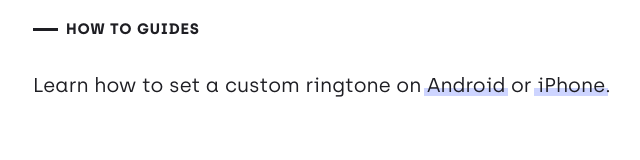
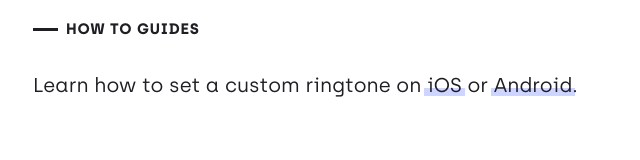
Before and after one commit to frabonomi/sober-ringtones, a Next.js app: page / in a window 1280 px wide. Shown: the part 765-925 px from the top of the page, without its empty margins (151-791 px from the left). Built offline with nearby package versions, Linux system fonts and the light colour scheme.

Commit message:
fix: styling adjustments

```diff
--- a/app/guides/add-custom-ringtone-android/page.tsx
+++ b/app/guides/add-custom-ringtone-android/page.tsx
@@ -8,7 +8,6 @@ import phoneRingtoneImage from "../../../public/guides/android/phone-ringtone.pn
 import mySoundsImage from "../../../public/guides/android/my-sounds.png";
 import mySoundsSelectImage from "../../../public/guides/android/my-sounds-select.png";
 import { Metadata } from "next";
-import SectionTitle from "@/app/components/sectionTitle";
 
 export const metadata: Metadata = {
   title: "How to set a custom ringtone on Android - A step-by-step guide",
@@ -36,7 +35,6 @@ export default async function AddCustomRingtoneAndroidPage() {
       </p>
 
       <main className={styles.guides__main}>
-        <SectionTitle>A step-by-step guide</SectionTitle>
         <ol className={styles.guides__steps}>
           <li>
             Download the file you want to use as a ringtone. Check out{" "}
--- a/app/guides/guides.module.css
+++ b/app/guides/guides.module.css
@@ -84,8 +84,12 @@ ol.guides__steps {
   border-radius: 1rem;
   display: flex;
   justify-content: center;
-  padding: 4rem;
+  padding: 1rem;
   margin-top: 2rem;
+
+  @media screen and (min-width: 960px) {
+    padding: 4rem;
+  }
 }
 
 .guides__imageContainerBottom {
--- a/app/page.tsx
+++ b/app/page.tsx
@@ -41,11 +41,11 @@ export default function Home() {
             <div>
               <p className={styles.page__paragraph}>
                 Learn how to set a custom ringtone on{" "}
+                <Link href={"/guides/add-custom-ringtone-iphone"}>iOS</Link> or{" "}
                 <Link href={"/guides/add-custom-ringtone-android"}>
                   Android
-                </Link>{" "}
-                or{" "}
-                <Link href={"/guides/add-custom-ringtone-iphone"}>iPhone</Link>.
+                </Link>
+                .
               </p>
             </div>
           </div>
```
Also changed, not shown: app/guides/add-custom-ringtone-iphone/page.tsx (+1 -1 lines).
